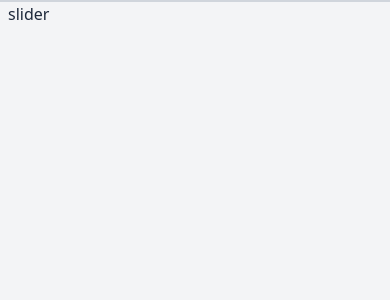
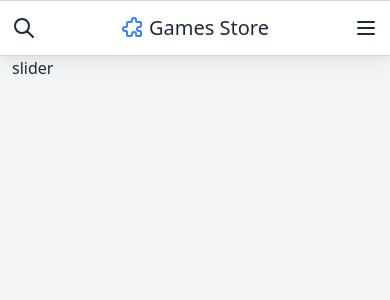
Before and after one commit to Friendly-neighborhood-development/Fnd_games_store, a React (Create React App) app in the folder client/: page /test in a window 390 px wide. Shown: the top 300 px of the page. Built offline with nearby package versions, Linux system fonts and the light colour scheme.

Commit message:
smallscreen header

```diff
--- a/client/src/components/Navbar/Header.tsx
+++ b/client/src/components/Header/Header.tsx
@@ -3,7 +3,7 @@ import Search from "../UI/Search";
 import images from "../../constants/images";
 import {ShoppingCartIcon, BellIcon, PuzzleIcon, SearchIcon} from "@heroicons/react/outline";
 import {Link} from "react-router-dom";
-import NavbarIcon from "./NavbarIcon";
+import HeaderIcon from "./HeaderIcon";
 import ThemeSwitcher from "../UI/ThemeSwitcher";
 import SmallScreenHeader from "./SmallScreenHeader";
 
@@ -24,8 +24,8 @@ const Header: FC = memo(() => {
                                 placeholder={"Искать в магазине.."}/>
                         <SearchIcon className={"sm:hidden w-6 h-6 text-gray-500"}/>
                         <ThemeSwitcher className={""}/>
-                        <NavbarIcon Icon={BellIcon} link={"/notifications"}/>
-                        <NavbarIcon Icon={ShoppingCartIcon} link={"/cart"}/>
+                        <HeaderIcon Icon={BellIcon} link={"/notifications"}/>
+                        <HeaderIcon Icon={ShoppingCartIcon} link={"/cart"}/>
                         <Link to={"/login"}>
                     <span className={"rounded-full inline-block overflow-hidden h-10 w-10 bg-white" +
                         " dark:bg-slate-700/50 flex items-center"}>
--- a/client/src/components/Navbar/NavbarIcon.tsx
+++ b/client/src/components/Header/HeaderIcon.tsx
@@ -7,7 +7,7 @@ interface NavbarIconProps {
     link: string,
 }
 
-const NavbarIcon: FC<NavbarIconProps> = ({Icon, link}) => {
+const HeaderIcon: FC<NavbarIconProps> = ({Icon, link}) => {
     return (
         <Link to={link} className={""}>
             <span
@@ -21,4 +21,4 @@ const NavbarIcon: FC<NavbarIconProps> = ({Icon, link}) => {
     );
 };
 
-export default NavbarIcon;
+export default HeaderIcon;
--- /dev/null
+++ b/client/src/components/Header/SmallScreenHeader.tsx
@@ -0,0 +1,26 @@
+import React, {FC} from 'react';
+import {MenuIcon, PuzzleIcon, SearchIcon} from "@heroicons/react/outline";
+import Search from "../UI/Search";
+import {Link} from "react-router-dom";
+
+
+const SmallScreenHeader: FC = () => {
+    return (
+        <header
+            className={"w-full border-b border-slate-500/30 sticky top-0 z-10 bg-white dark:backdrop-blur dark:bg-slate-900/80 shadow-lg dark:shadow-none shadow-gray-500/10"}>
+            <div className="container mx-auto">
+                <div className={"w-full justify-between items-center flex lg:hidden py-3"}>
+                    <SearchIcon className={"w-6 h-6 dark:text-gray-100"}/>
+                    <Link to={"/games"} className={"flex items-center"}>
+                        <PuzzleIcon className={"w-6 h-6 text-blue-500"}/>
+                        <span className={"dark:text-gray-100 text-xl ml-1"}>Games Store</span>
+                    </Link>
+                    <MenuIcon className={"w-6 h-6 dark:text-gray-100"}/>
+                </div>
+            </div>
+        </header>
+
+    );
+};
+
+export default SmallScreenHeader;
--- a/client/src/components/Navbar/SmallScreenHeader.tsx
+++ /dev/null
@@ -1,25 +0,0 @@
-import React, {FC} from 'react';
-import {Link} from "react-router-dom";
-import {BellIcon, PuzzleIcon, SearchIcon, ShoppingCartIcon} from "@heroicons/react/outline";
-import Search from "../UI/Search";
-import ThemeSwitcher from "../UI/ThemeSwitcher";
-import NavbarIcon from "./NavbarIcon";
-import images from "../../constants/images";
-import Header from "./Header";
-
-
-const SmallScreenHeader:FC = () => {
-    return (
-        <header
-            className={"w-full border-b border-slate-500/30 sticky top-0 z-10 bg-white dark:backdrop-blur dark:bg-slate-900/80 shadow-lg dark:shadow-none shadow-gray-500/10"}>
-            <div className="container mx-auto">
-                <div className={"w-full justify-between items-center flex lg:hidden"}>
-
-                </div>
-            </div>
-        </header>
-
-    );
-};
-
-export default SmallScreenHeader;
--- a/client/src/components/layouts/MainLayout.tsx
+++ b/client/src/components/layouts/MainLayout.tsx
@@ -1,6 +1,6 @@
 import React, {FC} from 'react';
-import Header from "../Navbar/Header";
-import SmallScreenHeader from "../Navbar/SmallScreenHeader";
+import Header from "../Header/Header";
+import SmallScreenHeader from "../Header/SmallScreenHeader";
 
 interface MainLayoutProps {
     children?: React.ReactNode
--- a/client/tailwind.config.js
+++ b/client/tailwind.config.js
@@ -5,7 +5,7 @@ module.exports = {
     theme: {
         container: {
             padding: {
-                DEFAULT: "0.5rem",
+                DEFAULT: "0.75rem",
                 sm: "1rem",
                 lg: "3rem",
                 xl: "3rem",
```
